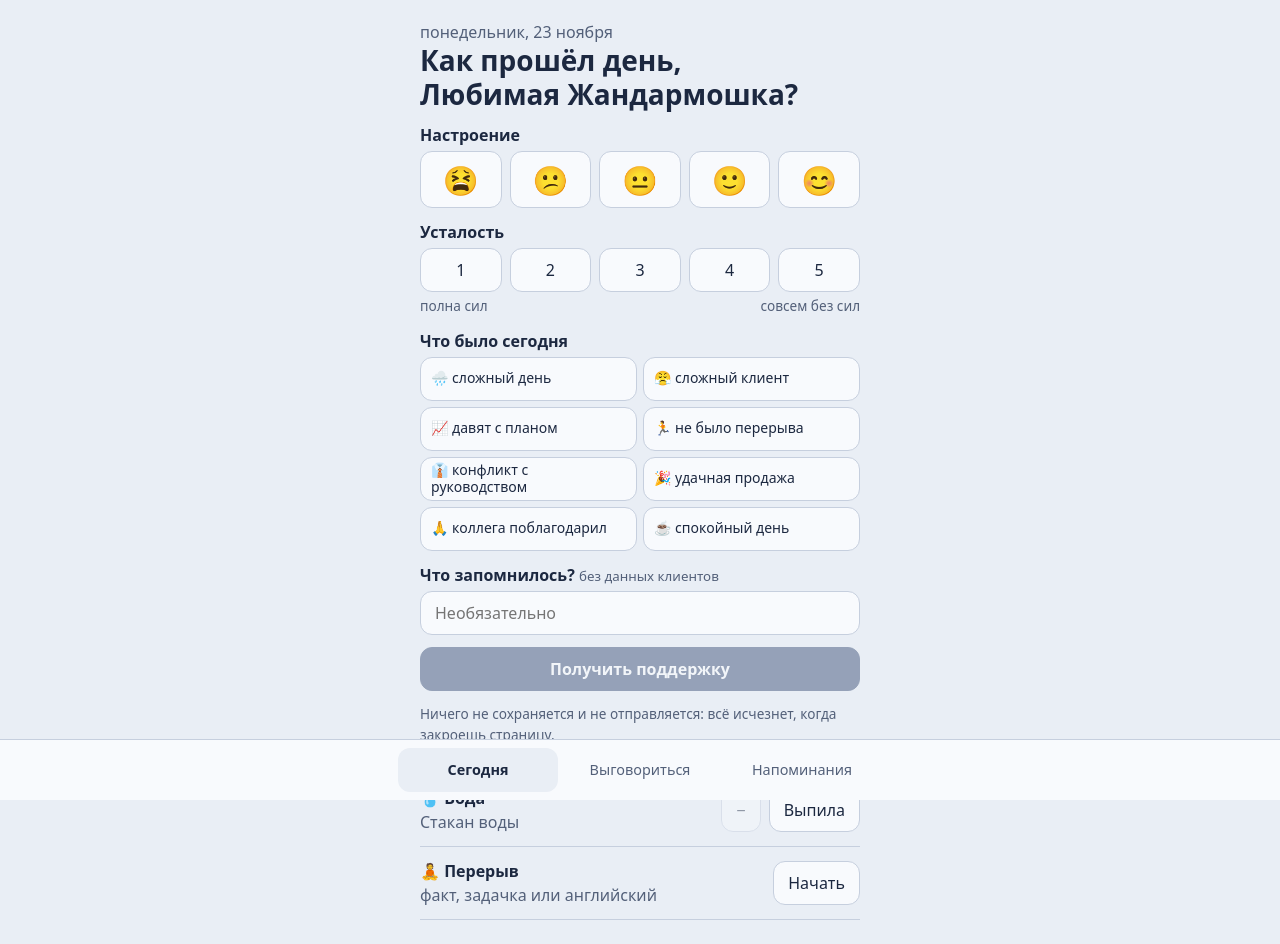
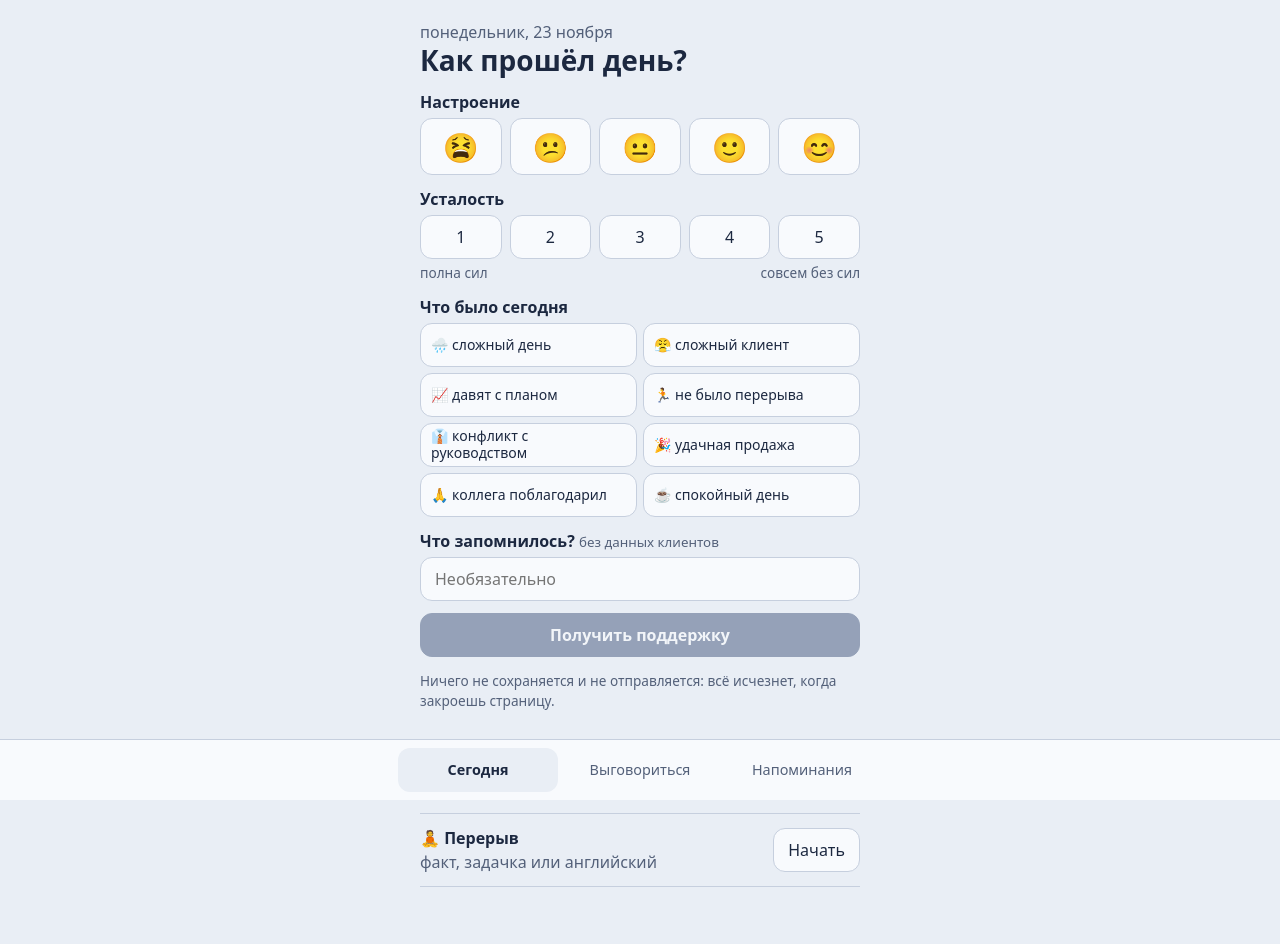
Before and after one commit to islambek23/evening, a website with bundled scripts: page public/index.html in a window 1280 px wide. Built offline with nearby package versions, Linux system fonts and the light colour scheme.

Commit message:
Короткий заголовок
Co-Authored-By: Claude Opus 5.5 <noreply@anthropic.com>

```diff
--- a/public/app.js
+++ b/public/app.js
@@ -24,7 +24,7 @@ const today = () => L.todayKey();
 function newDay() {
   draft = { mood: 0, fatigue: 0, tags: [], note: '' };
   $('note').value = ''; $('save').disabled = true; $('form').hidden = false; $('done').hidden = true; $('helpDay').hidden = true;
-  $('title').textContent = 'Как прошёл день, Любимая Жандармошка?';
+  $('title').textContent = 'Как прошёл день?';
   $('date').textContent = L.parseKey(today()).toLocaleDateString('ru', { weekday: 'long', day: 'numeric', month: 'long' });
   group('moods', [1, 2, 3, 4, 5].map(n => [n, ...L.MOODS[n]]), v => draft.mood === v, v => { draft.mood = v; });
   group('fatigue', [1, 2, 3, 4, 5].map(n => [n, String(n), `Усталость ${n} из 5`]), v => draft.fatigue === v, v => { draft.fatigue = v; });
--- a/public/index.html
+++ b/public/index.html
@@ -10,7 +10,7 @@
 </head><body>
 <main>
 <section id="v-today">
-  <p class="date" id="date"></p><h1 id="title">Как прошёл день, Любимая Жандармошка?</h1>
+  <p class="date" id="date"></p><h1 id="title">Как прошёл день?</h1>
   <div class="help" id="helpDay" hidden><p><b>Похоже, тебе сейчас очень тяжело.</b> Не оставайся с этим одна. Если ты в опасности или боишься себе навредить, позвони <a href="tel:112">112</a> и обратись к человеку, рядом с которым тебе безопасно.</p></div>
   <form id="form">
     <fieldset><legend>Настроение</legend><div class="moods" id="moods"></div></fieldset>
```
